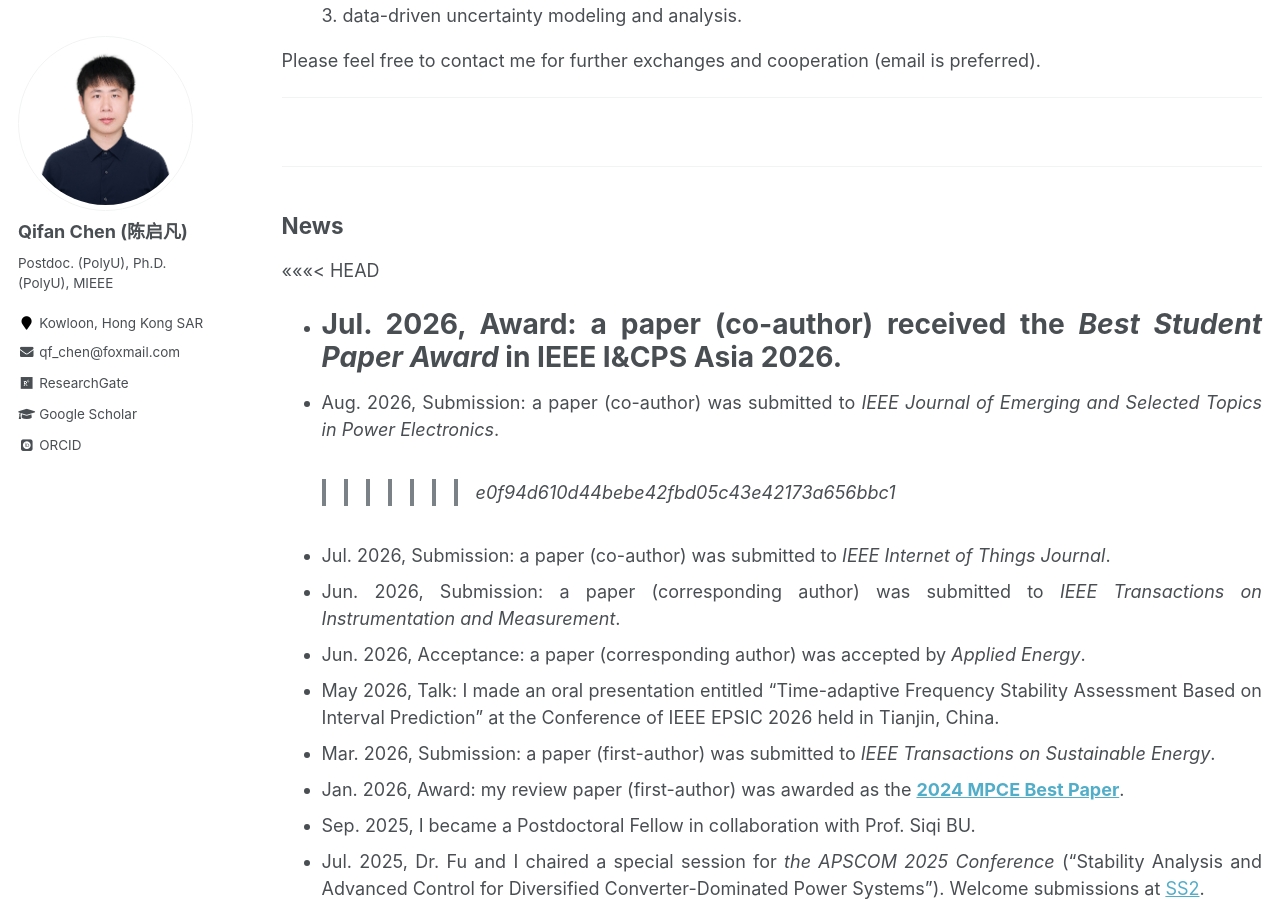
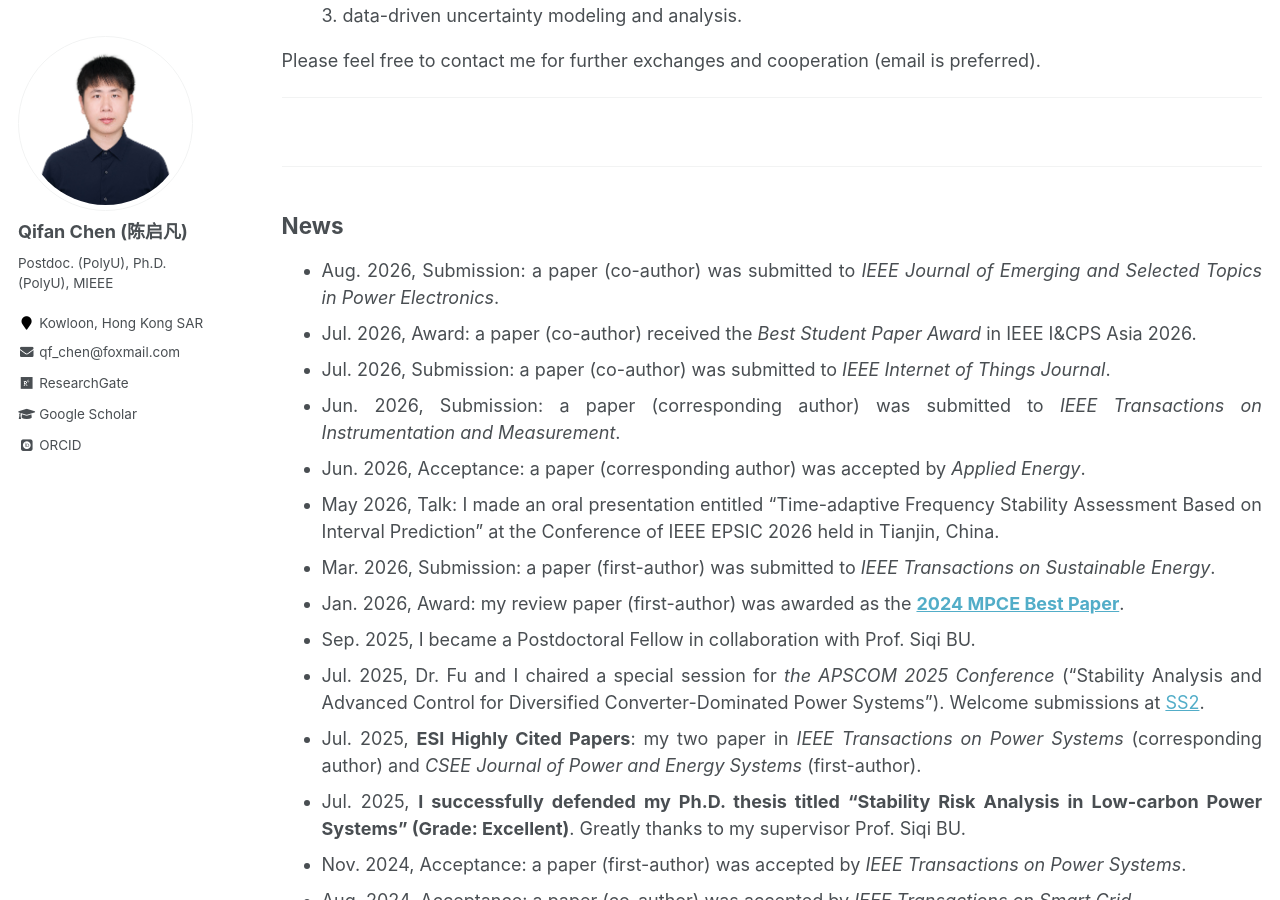
Before and after one commit to ChQf/ChQf.github.io, a Jekyll site: the page built from _pages/about.md, in a window 1280 px wide and 900 px high, scrolled down 573 px. Built offline with Jekyll 4.4.1, drawn with Linux system fonts in a browser that asks for light colours; some web fonts are replaced.

Commit message:
Update about.md

```diff
--- a/_pages/about.md
+++ b/_pages/about.md
@@ -32,11 +32,8 @@ ___
 ---
 
 ## News
-<<<<<<< HEAD
+* Aug. 2026, Submission: a paper (co-author) was submitted to *IEEE Journal of Emerging and Selected Topics in Power Electronics*.
 * Jul. 2026, Award: a paper (co-author) received the *Best Student Paper Award* in IEEE I&CPS Asia 2026.
-=======
-* Aug. 2026, Submission: a paper (co-author) was submitted to *IEEE Journal of Emerging and Selected Topics in Power Electronics*.
->>>>>>> e0f94d610d44bebe42fbd05c43e42173a656bbc1
 * Jul. 2026, Submission: a paper (co-author) was submitted to *IEEE Internet of Things Journal*.
 * Jun. 2026, Submission: a paper (corresponding author) was submitted to *IEEE Transactions on Instrumentation and Measurement*.
 * Jun. 2026, Acceptance: a paper (corresponding author) was accepted by *Applied Energy*.
```
